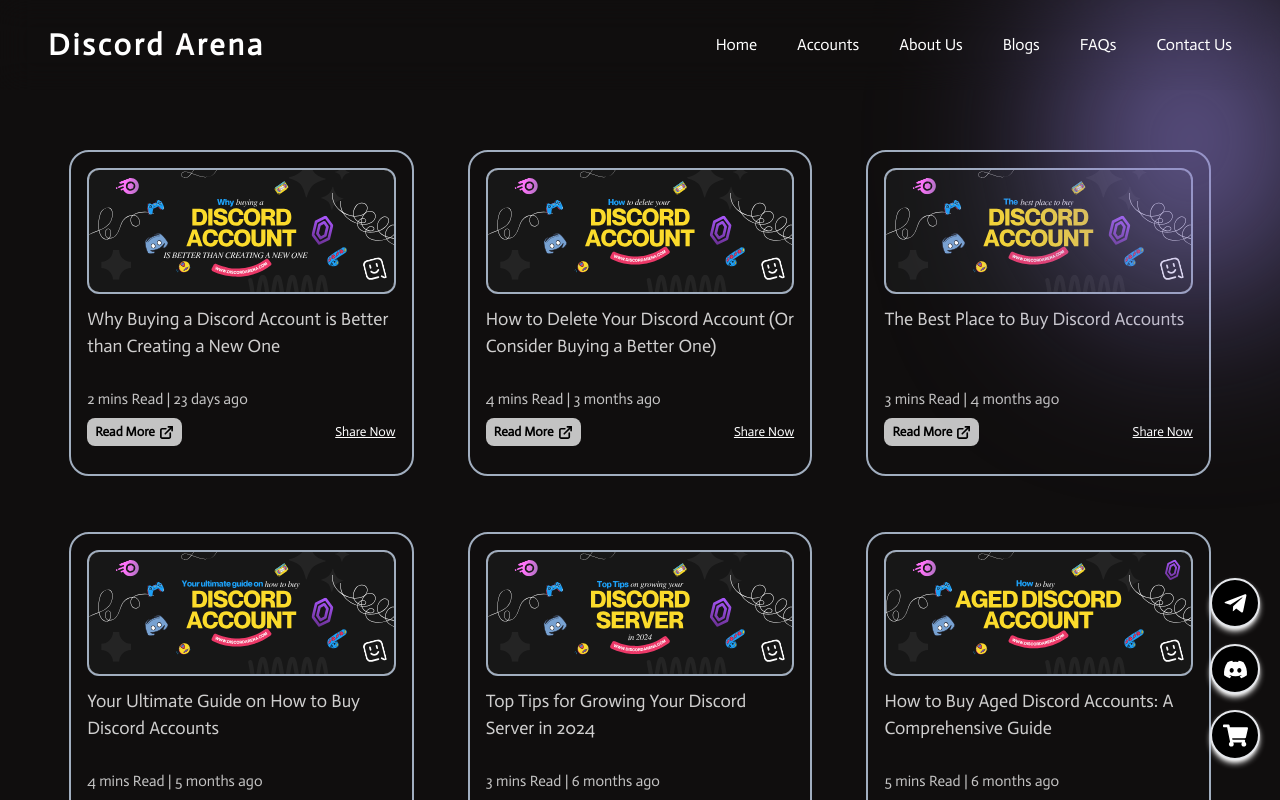
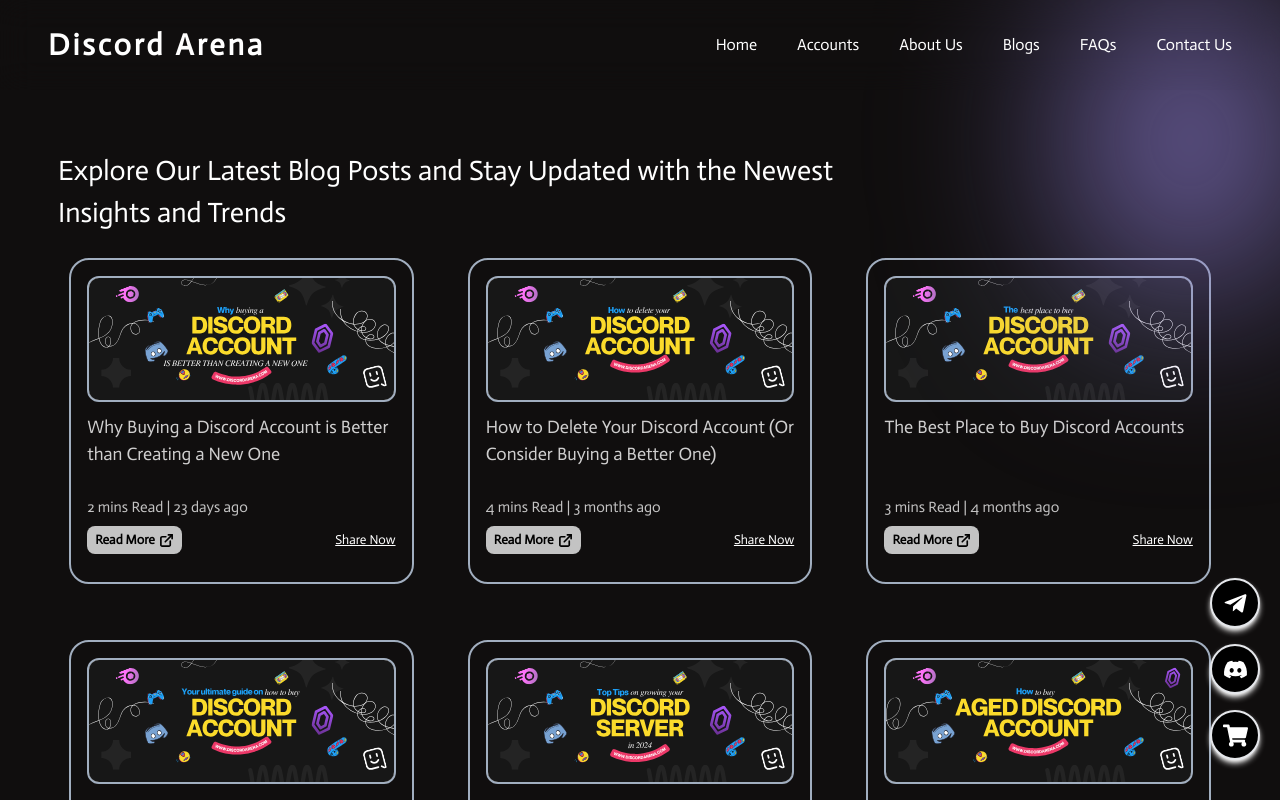
Before and after one commit to enggsatyamraj/CSET301_Assignment, a Next.js app: page /blogs in a window 1280 px wide. Shown: the top 800 px of the page. Built offline with nearby package versions, Linux system fonts and the light colour scheme.

Commit message:
done some changes

```diff
--- a/src/app/blogs/page.jsx
+++ b/src/app/blogs/page.jsx
@@ -7,7 +7,11 @@ const page = () => {
   return (
     <div className="bg-normal overflow-x-hidden text-white">
       <div className="max-w-[1280px] pt-[150px] relative mx-auto py-[50px] md:px-[50px] px-[10px]">
-        <div className="grid  grid-cols-1 gap-y-14 sm:grid-cols-2 lg:grid-cols-3 gap-4">
+        <p className="lh:w-[60%] mb-6 lg:text-[1.75rem] text-[1.5rem] sm:w-[80%] px-2 md:w-[70%] ">
+          Explore Our Latest Blog Posts and Stay Updated with the Newest
+          Insights and Trends
+        </p>
+        <div className="grid grid-cols-1 gap-y-14 sm:grid-cols-2 lg:grid-cols-3 gap-4">
           {blogsContent.map((item, index) => {
             return (
               <div key={index}>
```
